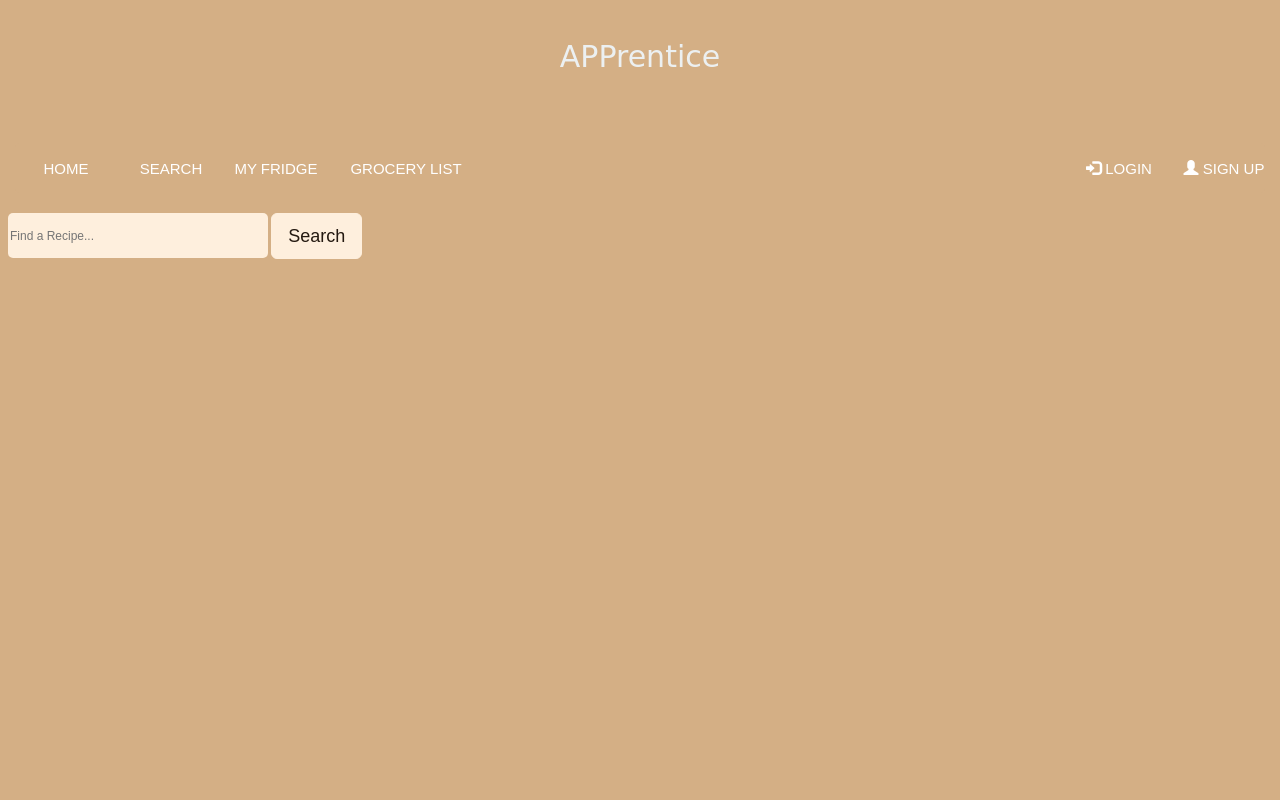
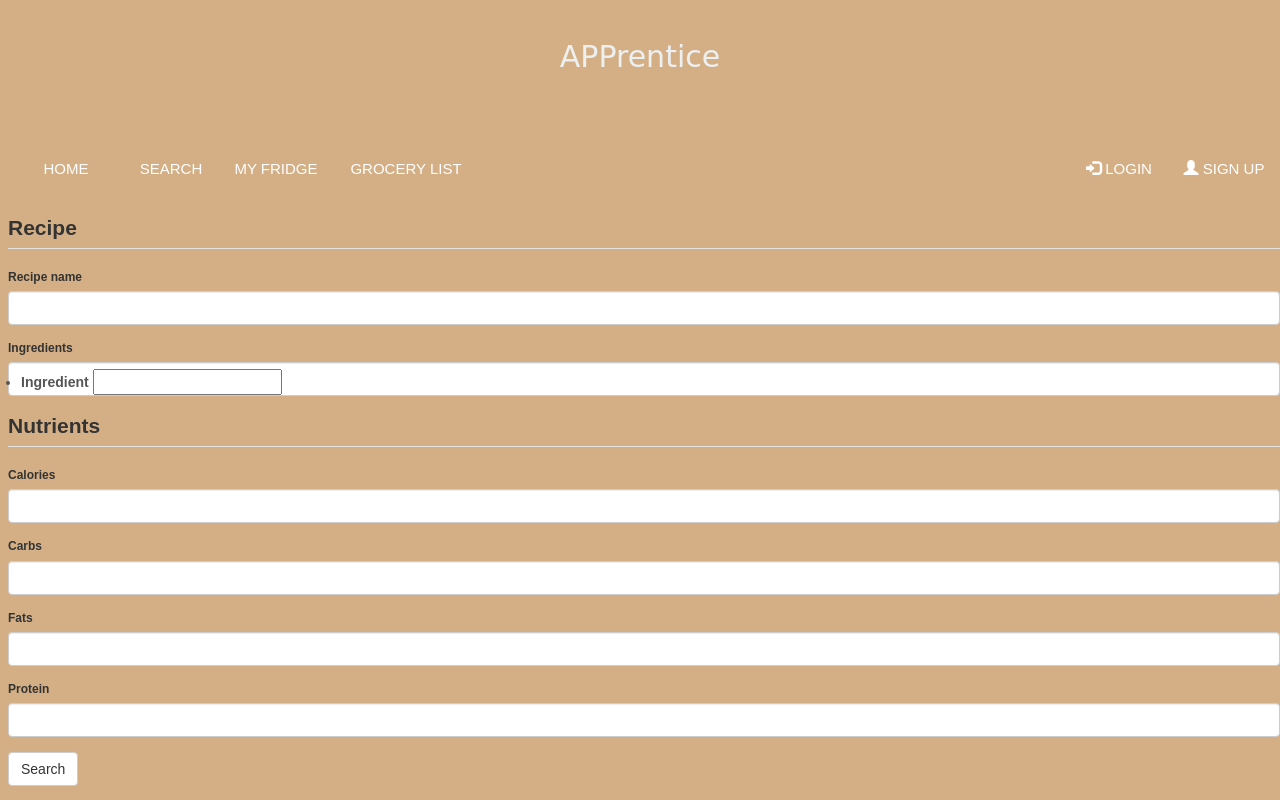
Before and after one commit to ECE444-2020Fall/project1-webapp-group8-localghosts, a Flask app: page /search in a window 1280 px wide. Run offline with Flask 2, Linux system fonts and the light colour scheme; data that the repository does not hold is empty; some libraries are stand-ins or nearby versions; some web fonts are replaced.

Commit message:
Add basic search functionality

```diff
--- a/apprentice/app/main/forms.py
+++ b/apprentice/app/main/forms.py
@@ -1,5 +1,6 @@
 from flask_wtf import FlaskForm
-from wtforms import StringField, SubmitField
+from wtforms import FieldList, FormField, StringField, SubmitField
+from wtforms.fields.html5 import IntegerField, SearchField
 from wtforms.validators import DataRequired
 
 
@@ -9,5 +10,22 @@ class NameForm(FlaskForm):
 
 
 class SearchForm(FlaskForm):
-    search = StringField("search", [DataRequired()])
+    query = SearchField("Recipe name", [DataRequired()])
     submit = SubmitField("Search", render_kw={"class": "btn btn-success btn-block"})
+
+
+# TODO: do this properly and wire it up on the frontend
+class AdvancedSearchForm(FlaskForm):
+    class RecipeForm(FlaskForm):
+        query = SearchField("Recipe name", [DataRequired()])
+        ingredients = FieldList(StringField("Ingredient"), min_entries=1)
+
+    class NutrientsForm(FlaskForm):
+        calories = IntegerField("Calories")
+        carbs = IntegerField("Carbs")
+        fats = IntegerField("Fats")
+        protein = IntegerField("Protein")
+
+    recipe = FormField(RecipeForm)
+    nutrients = FormField(NutrientsForm)
+    submit = SubmitField("Search", render_kw={"class": "btn btn-success btn-block"})
--- a/apprentice/app/main/views.py
+++ b/apprentice/app/main/views.py
@@ -1,30 +1,29 @@
 import json
 import os
 
-from flask import current_app, redirect, render_template, session, url_for, abort
+from flask import (
+    abort,
+    current_app,
+    redirect,
+    render_template,
+    request,
+    session,
+    url_for,
+)
 from flask_login import login_required
 
 from .. import db
 from ..models import User
 from ..search import Recipe
 from . import main
-from .forms import NameForm
+from .forms import AdvancedSearchForm, SearchForm
 
 
 @main.route("/", methods=["GET", "POST"])
 def index():
-    form = NameForm()
-    if form.validate_on_submit():
-        user = User.query.filter_by(username=form.name.data).first()
-        if user is None:
-            user = User(username=form.name.data)
-            db.session.add(user)
-            db.session.commit()
-            session["known"] = False
-        else:
-            session["known"] = True
-        session["name"] = form.name.data
-        return redirect(url_for(".index"))
+    form = SearchForm()
+    if request.method == "POST" or form.validate_on_submit():
+        return redirect(url_for(".search", _method="GET", query=form.query.data))
     return render_template(
         "index.html",
         form=form,
@@ -43,13 +42,19 @@ def search():
        Note: for now the search will only display 'search results' as cards for display
        No query is given yet
     """
+    form = AdvancedSearchForm()
+    recipes = []
 
-    # get 50 recipes:
-    recipes = []
-    for i in range(5):
-        recipes += Recipe.get_multi_recipe_paged(page=i, per_page=10)
+    if request.method == "GET" and "query" in request.args:
+        # i.e. if coming from the index page
+        recipes = Recipe.get_recipes_by_name(request.args["query"], page=0, per_page=50)
+    elif request.method == "POST" or form.validate_on_submit():
+        # i.e. if coming from an advanced search
+        recipes = Recipe.get_recipes_by_name(
+            form.recipe.query.data, page=0, per_page=50
+        )
 
-    return render_template("search.html", recipes=recipes)
+    return render_template("search.html", recipes=recipes, form=form)
 
 
 @main.route("/recipe/<recipe_id>", methods=["GET", "POST"])
--- a/apprentice/app/search.py
+++ b/apprentice/app/search.py
@@ -96,3 +96,21 @@ class Recipe(Document):
             return cls.get(using=current_app.elasticsearch, id=recipe_id)
         except Exception:
             return None
+
+    @classmethod
+    def get_recipes_by_name(cls, query, page=0, per_page=10):
+        """Return a list of Recipes, considering pagination, whose names
+        match the provided query
+
+        :param query: The recipe name to (partly) match
+        :param page: The page of results to get
+        :param per_page: The size of each page of results to get
+        :rtype: List[Recipe]
+        """
+        return list(
+            cls.search(using=current_app.elasticsearch)[
+                page * per_page : (page + 1) * per_page
+            ]
+            .query("match", name=query)
+            .execute()
+        )
--- a/apprentice/app/templates/search.html
+++ b/apprentice/app/templates/search.html
@@ -1,4 +1,5 @@
 {% extends "base.html" %}
+{% import 'bootstrap/wtf.html' as wtf %}
 
 {% block head %}
 {{ super() }}
@@ -9,8 +10,7 @@
 {% block page_content %}
 
 <div class=nav-container>
-    <input class="search-bar" type="text" placeholder="Find a Recipe...">
-    <button type="submit" class="btn btn-primary btn-lg">Search</button>
+    {{ wtf.quick_form(form) }}
 </div>
 
 {% if recipes is defined and recipes|length > 0 %}
```
Also changed, not shown: apprentice/app/templates/index.html (+12 -8 lines).
